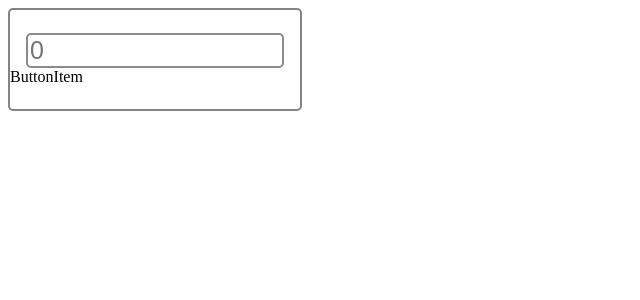
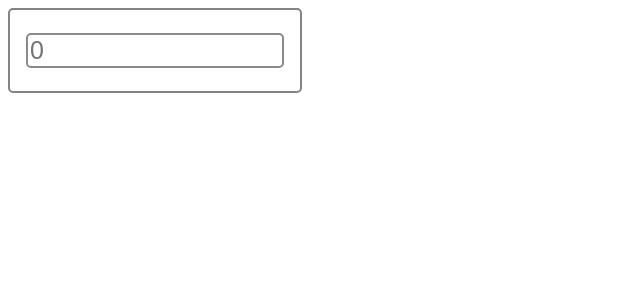
Before and after one commit to mdvadiyatnaqvi/Front-end, a React (Vite) app in the folder React/calculator/: page / in a window 1280 px wide. Shown: the top 300 px of the page, without its empty margins (0-640 px from the left). Built offline with nearby package versions, Linux system fonts and the light colour scheme.

Commit message:
css module file added for buttoniten component

```diff
--- a/React/calculator/src/components/ButtonItem.jsx
+++ b/React/calculator/src/components/ButtonItem.jsx
@@ -2,7 +2,7 @@ import React from 'react'
 
 const ButtonItem = () => {
     return (
-        <div>ButtonItem</div>
+        <div></div>
     )
 }
 
```
Also changed, not shown: React/calculator/src/components/ButtonItem.module.css (added).
